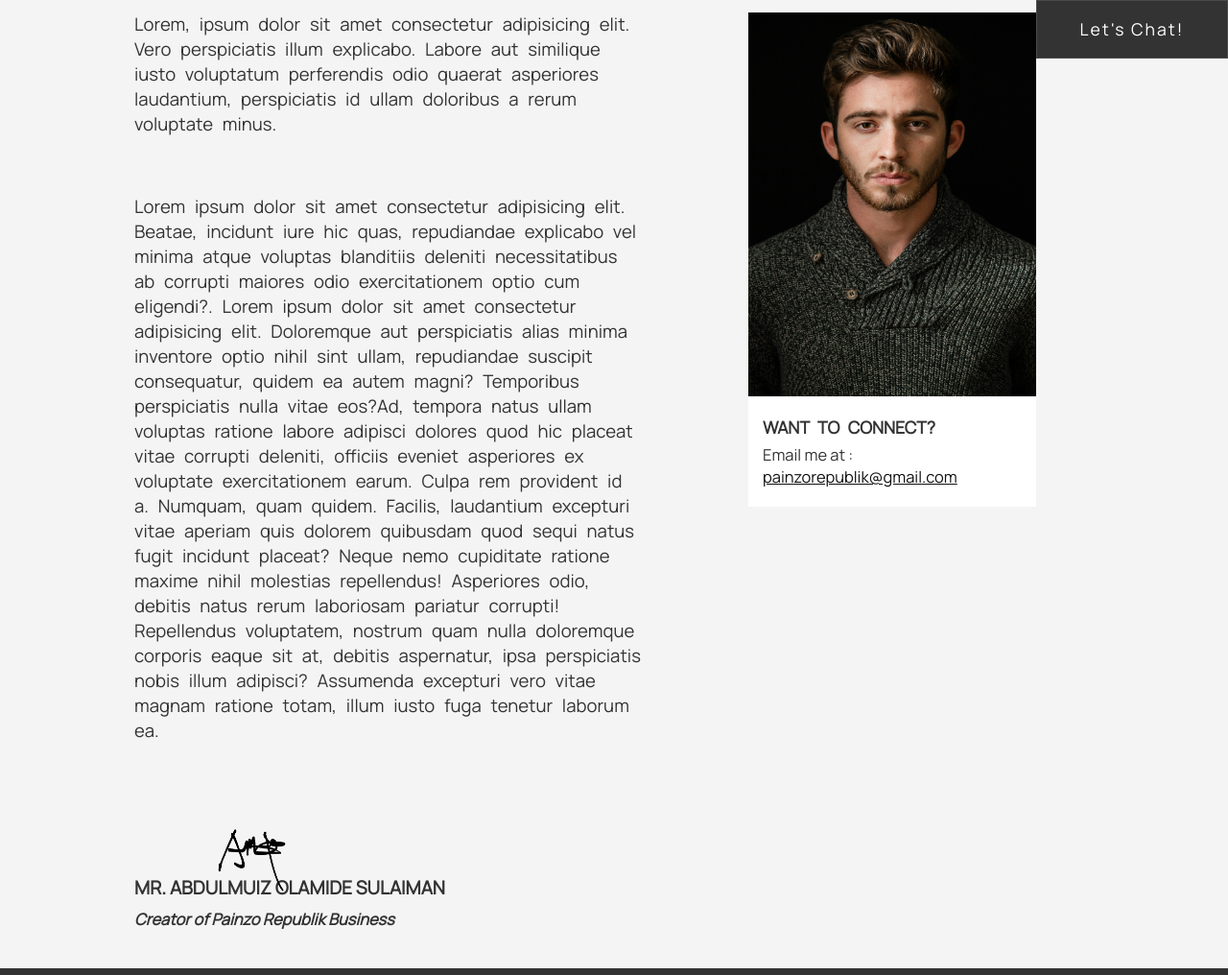
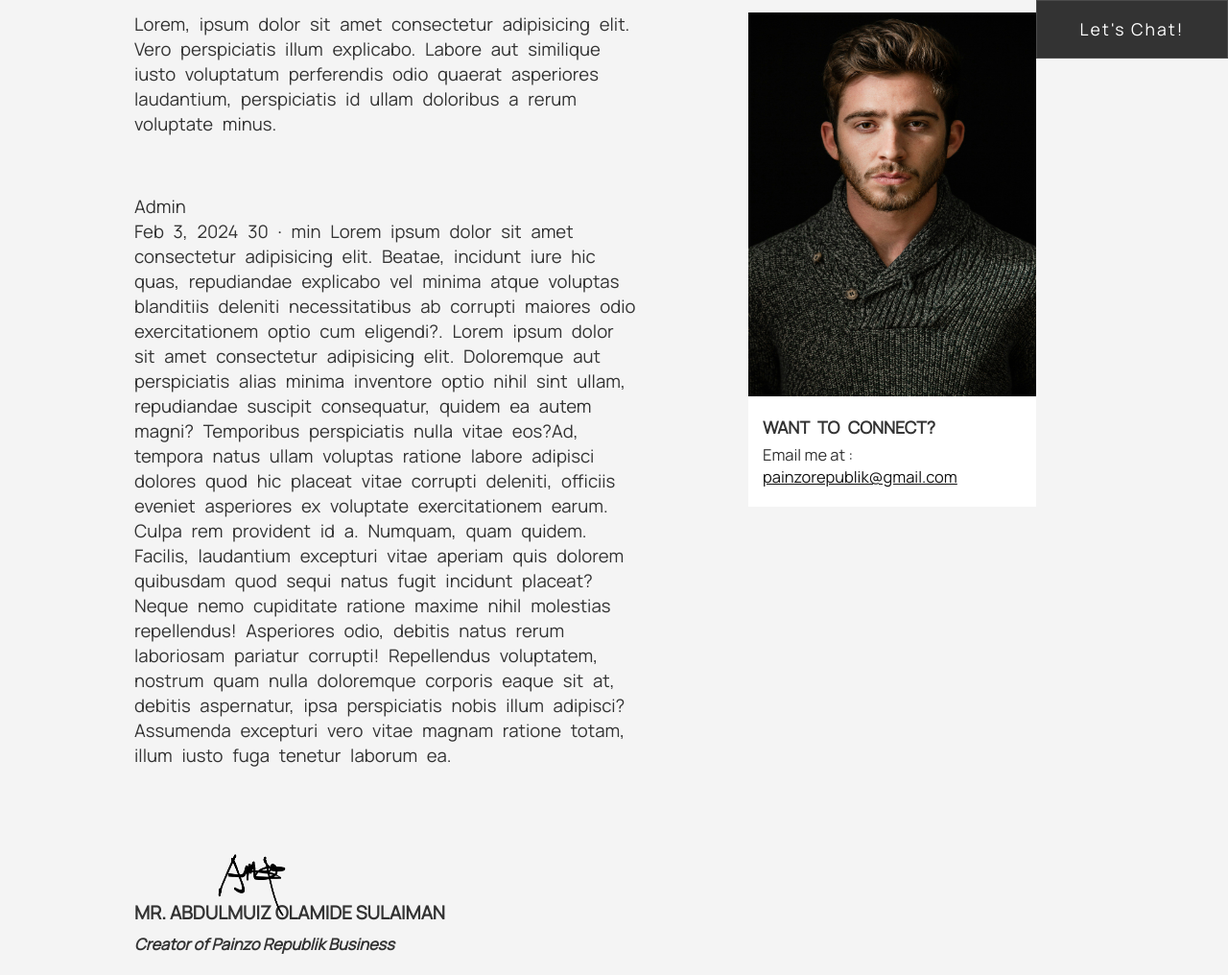
Before and after one commit to Muizo/PainzoRepublikBlog, a plain HTML site: page about.html in a window 1280 px wide. Shown: the part 739-1755 px from the top of the page at 96% size. Drawn offline with Linux system fonts and the light colour scheme.

Commit message:
Added some html files and designed the page content

```diff
--- a/about.html
+++ b/about.html
@@ -46,7 +46,7 @@
                 <h3 style="letter-spacing: 3px;">WELCOME,</h3>
                 <p>Lorem, ipsum dolor sit amet consectetur adipisicing elit. Vero perspiciatis illum explicabo. Labore aut similique iusto voluptatum perferendis odio quaerat asperiores laudantium, perspiciatis id ullam doloribus a rerum voluptate minus.</p>
                 <br>
-                <p>
+                <p>Admin <br>Feb 3, 2024 30 &centerdot; min
                     Lorem ipsum dolor sit amet consectetur adipisicing elit. Beatae, incidunt iure hic quas, repudiandae explicabo vel minima atque voluptas blanditiis deleniti necessitatibus ab corrupti maiores odio exercitationem optio cum eligendi?. Lorem ipsum dolor sit amet consectetur adipisicing elit. Doloremque aut perspiciatis alias minima inventore optio nihil sint ullam, repudiandae suscipit consequatur, quidem ea autem magni? Temporibus perspiciatis nulla vitae eos?Ad, tempora natus ullam voluptas ratione labore adipisci dolores quod hic placeat vitae corrupti deleniti, officiis eveniet asperiores ex voluptate exercitationem earum. Culpa rem provident id a. Numquam, quam quidem.
                     Facilis, laudantium excepturi vitae aperiam quis dolorem quibusdam quod sequi natus fugit incidunt placeat? Neque nemo cupiditate ratione maxime nihil molestias repellendus! Asperiores odio, debitis natus rerum laboriosam pariatur corrupti!
                     Repellendus voluptatem, nostrum quam nulla doloremque corporis eaque sit at, debitis aspernatur, ipsa perspiciatis nobis illum adipisci? Assumenda excepturi vero vitae magnam ratione totam, illum iusto fuga tenetur laborum ea.
```
Also changed, not shown: 1 other file.
